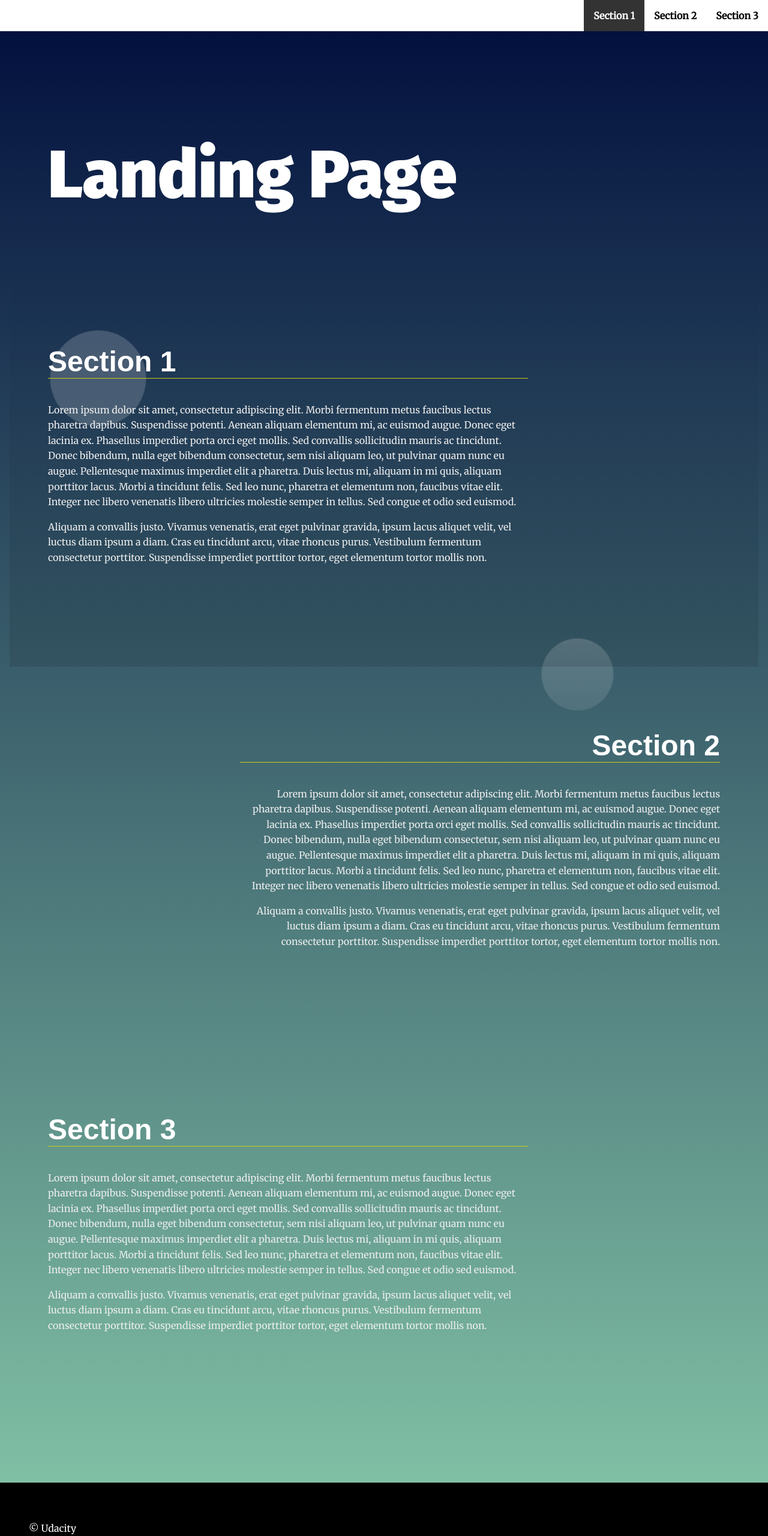
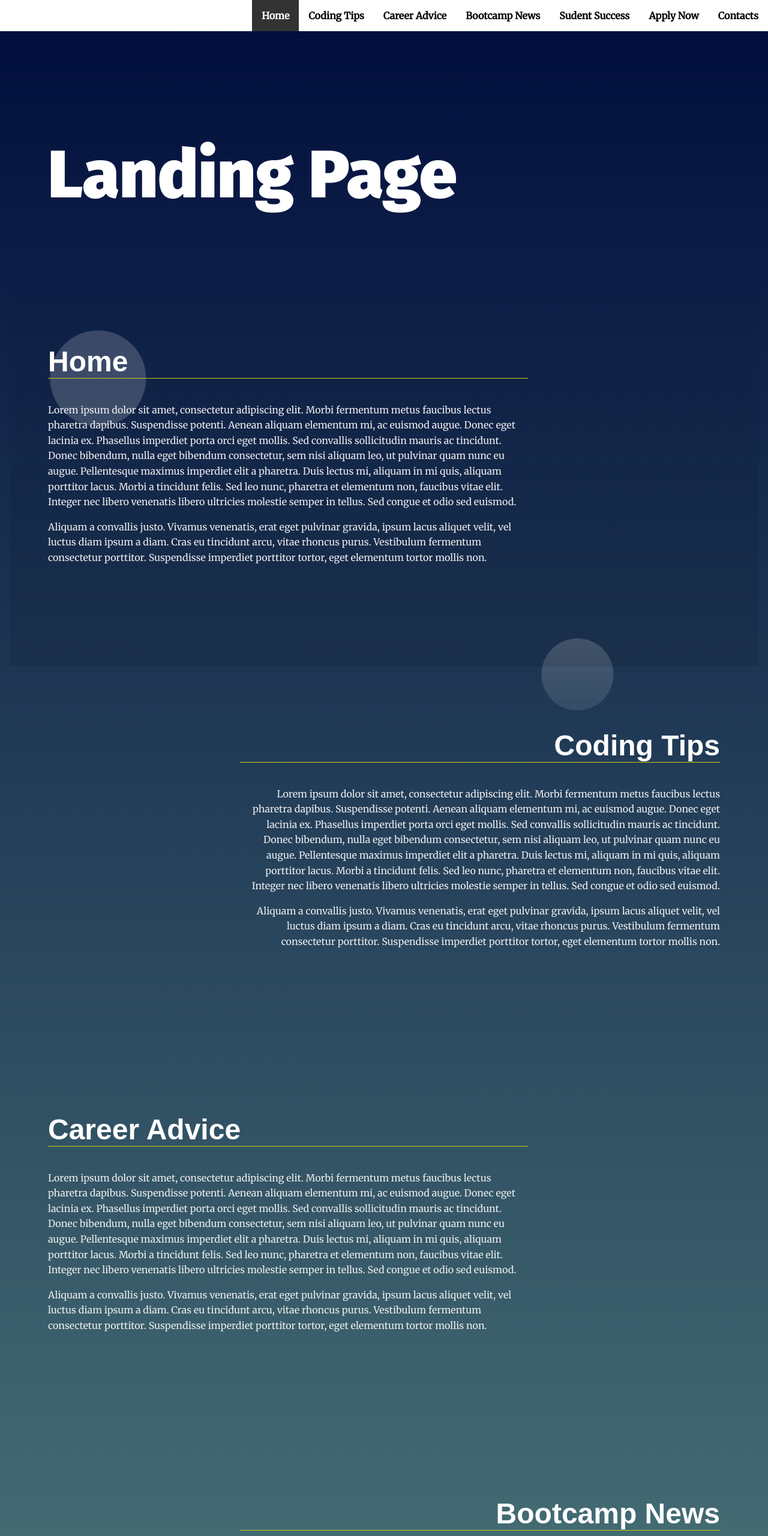
Before and after one commit to luca-borrione/webnd-project2-landing-page, a website: page index.html in a window 1280 px wide. Shown: the top 2560 px of the page at 60% size. Drawn offline with Linux system fonts and the light colour scheme.

Commit message:
feat: adding 4 more sections as per project rubric

```diff
--- a/index.html
+++ b/index.html
@@ -27,25 +27,57 @@
       a data attribute that will populate the li node.
       Adding more sections will automatically populate nav.
       The first section is set to active class by default -->
-      <section id="section1" data-nav="Section 1">
+      <section id="section-home" data-nav="Home">
         <div class="landing__container">
-          <h2>Section 1</h2>
+          <h2>Home</h2>
           <p>Lorem ipsum dolor sit amet, consectetur adipiscing elit. Morbi fermentum metus faucibus lectus pharetra dapibus. Suspendisse potenti. Aenean aliquam elementum mi, ac euismod augue. Donec eget lacinia ex. Phasellus imperdiet porta orci eget mollis. Sed convallis sollicitudin mauris ac tincidunt. Donec bibendum, nulla eget bibendum consectetur, sem nisi aliquam leo, ut pulvinar quam nunc eu augue. Pellentesque maximus imperdiet elit a pharetra. Duis lectus mi, aliquam in mi quis, aliquam porttitor lacus. Morbi a tincidunt felis. Sed leo nunc, pharetra et elementum non, faucibus vitae elit. Integer nec libero venenatis libero ultricies molestie semper in tellus. Sed congue et odio sed euismod.</p>
 
           <p>Aliquam a convallis justo. Vivamus venenatis, erat eget pulvinar gravida, ipsum lacus aliquet velit, vel luctus diam ipsum a diam. Cras eu tincidunt arcu, vitae rhoncus purus. Vestibulum fermentum consectetur porttitor. Suspendisse imperdiet porttitor tortor, eget elementum tortor mollis non.</p>
         </div>
       </section>
-      <section id="section2" data-nav="Section 2">
+      <section id="section-coding-tips" data-nav="Coding Tips">
         <div class="landing__container">
-          <h2>Section 2</h2>
+          <h2>Coding Tips</h2>
           <p>Lorem ipsum dolor sit amet, consectetur adipiscing elit. Morbi fermentum metus faucibus lectus pharetra dapibus. Suspendisse potenti. Aenean aliquam elementum mi, ac euismod augue. Donec eget lacinia ex. Phasellus imperdiet porta orci eget mollis. Sed convallis sollicitudin mauris ac tincidunt. Donec bibendum, nulla eget bibendum consectetur, sem nisi aliquam leo, ut pulvinar quam nunc eu augue. Pellentesque maximus imperdiet elit a pharetra. Duis lectus mi, aliquam in mi quis, aliquam porttitor lacus. Morbi a tincidunt felis. Sed leo nunc, pharetra et elementum non, faucibus vitae elit. Integer nec libero venenatis libero ultricies molestie semper in tellus. Sed congue et odio sed euismod.</p>
 
           <p>Aliquam a convallis justo. Vivamus venenatis, erat eget pulvinar gravida, ipsum lacus aliquet velit, vel luctus diam ipsum a diam. Cras eu tincidunt arcu, vitae rhoncus purus. Vestibulum fermentum consectetur porttitor. Suspendisse imperdiet porttitor tortor, eget elementum tortor mollis non.</p>
         </div>
       </section>
-      <section id="section3" data-nav="Section 3">
+      <section id="section-career-advice" data-nav="Career Advice">
         <div class="landing__container">
-          <h2>Section 3</h2>
+          <h2>Career Advice</h2>
+          <p>Lorem ipsum dolor sit amet, consectetur adipiscing elit. Morbi fermentum metus faucibus lectus pharetra dapibus. Suspendisse potenti. Aenean aliquam elementum mi, ac euismod augue. Donec eget lacinia ex. Phasellus imperdiet porta orci eget mollis. Sed convallis sollicitudin mauris ac tincidunt. Donec bibendum, nulla eget bibendum consectetur, sem nisi aliquam leo, ut pulvinar quam nunc eu augue. Pellentesque maximus imperdiet elit a pharetra. Duis lectus mi, aliquam in mi quis, aliquam porttitor lacus. Morbi a tincidunt felis. Sed leo nunc, pharetra et elementum non, faucibus vitae elit. Integer nec libero venenatis libero ultricies molestie semper in tellus. Sed congue et odio sed euismod.</p>
+
+          <p>Aliquam a convallis justo. Vivamus venenatis, erat eget pulvinar gravida, ipsum lacus aliquet velit, vel luctus diam ipsum a diam. Cras eu tincidunt arcu, vitae rhoncus purus. Vestibulum fermentum consectetur porttitor. Suspendisse imperdiet porttitor tortor, eget elementum tortor mollis non.</p>
+        </div>
+      </section>
+      <section id="section-bootcamp-news" data-nav="Bootcamp News">
+        <div class="landing__container">
+          <h2>Bootcamp News</h2>
+          <p>Lorem ipsum dolor sit amet, consectetur adipiscing elit. Morbi fermentum metus faucibus lectus pharetra dapibus. Suspendisse potenti. Aenean aliquam elementum mi, ac euismod augue. Donec eget lacinia ex. Phasellus imperdiet porta orci eget mollis. Sed convallis sollicitudin mauris ac tincidunt. Donec bibendum, nulla eget bibendum consectetur, sem nisi aliquam leo, ut pulvinar quam nunc eu augue. Pellentesque maximus imperdiet elit a pharetra. Duis lectus mi, aliquam in mi quis, aliquam porttitor lacus. Morbi a tincidunt felis. Sed leo nunc, pharetra et elementum non, faucibus vitae elit. Integer nec libero venenatis libero ultricies molestie semper in tellus. Sed congue et odio sed euismod.</p>
+
+          <p>Aliquam a convallis justo. Vivamus venenatis, erat eget pulvinar gravida, ipsum lacus aliquet velit, vel luctus diam ipsum a diam. Cras eu tincidunt arcu, vitae rhoncus purus. Vestibulum fermentum consectetur porttitor. Suspendisse imperdiet porttitor tortor, eget elementum tortor mollis non.</p>
+        </div>
+      </section>
+      <section id="section-student-success" data-nav="Sudent Success">
+        <div class="landing__container">
+          <h2>Sudent Success</h2>
+          <p>Lorem ipsum dolor sit amet, consectetur adipiscing elit. Morbi fermentum metus faucibus lectus pharetra dapibus. Suspendisse potenti. Aenean aliquam elementum mi, ac euismod augue. Donec eget lacinia ex. Phasellus imperdiet porta orci eget mollis. Sed convallis sollicitudin mauris ac tincidunt. Donec bibendum, nulla eget bibendum consectetur, sem nisi aliquam leo, ut pulvinar quam nunc eu augue. Pellentesque maximus imperdiet elit a pharetra. Duis lectus mi, aliquam in mi quis, aliquam porttitor lacus. Morbi a tincidunt felis. Sed leo nunc, pharetra et elementum non, faucibus vitae elit. Integer nec libero venenatis libero ultricies molestie semper in tellus. Sed congue et odio sed euismod.</p>
+
+          <p>Aliquam a convallis justo. Vivamus venenatis, erat eget pulvinar gravida, ipsum lacus aliquet velit, vel luctus diam ipsum a diam. Cras eu tincidunt arcu, vitae rhoncus purus. Vestibulum fermentum consectetur porttitor. Suspendisse imperdiet porttitor tortor, eget elementum tortor mollis non.</p>
+        </div>
+      </section>
+      <section id="section-apply-now" data-nav="Apply Now">
+        <div class="landing__container">
+          <h2>Apply Now</h2>
+          <p>Lorem ipsum dolor sit amet, consectetur adipiscing elit. Morbi fermentum metus faucibus lectus pharetra dapibus. Suspendisse potenti. Aenean aliquam elementum mi, ac euismod augue. Donec eget lacinia ex. Phasellus imperdiet porta orci eget mollis. Sed convallis sollicitudin mauris ac tincidunt. Donec bibendum, nulla eget bibendum consectetur, sem nisi aliquam leo, ut pulvinar quam nunc eu augue. Pellentesque maximus imperdiet elit a pharetra. Duis lectus mi, aliquam in mi quis, aliquam porttitor lacus. Morbi a tincidunt felis. Sed leo nunc, pharetra et elementum non, faucibus vitae elit. Integer nec libero venenatis libero ultricies molestie semper in tellus. Sed congue et odio sed euismod.</p>
+
+          <p>Aliquam a convallis justo. Vivamus venenatis, erat eget pulvinar gravida, ipsum lacus aliquet velit, vel luctus diam ipsum a diam. Cras eu tincidunt arcu, vitae rhoncus purus. Vestibulum fermentum consectetur porttitor. Suspendisse imperdiet porttitor tortor, eget elementum tortor mollis non.</p>
+        </div>
+      </section>
+      <section id="section-contacts" data-nav="Contacts">
+        <div class="landing__container">
+          <h2>Contacts</h2>
           <p>Lorem ipsum dolor sit amet, consectetur adipiscing elit. Morbi fermentum metus faucibus lectus pharetra dapibus. Suspendisse potenti. Aenean aliquam elementum mi, ac euismod augue. Donec eget lacinia ex. Phasellus imperdiet porta orci eget mollis. Sed convallis sollicitudin mauris ac tincidunt. Donec bibendum, nulla eget bibendum consectetur, sem nisi aliquam leo, ut pulvinar quam nunc eu augue. Pellentesque maximus imperdiet elit a pharetra. Duis lectus mi, aliquam in mi quis, aliquam porttitor lacus. Morbi a tincidunt felis. Sed leo nunc, pharetra et elementum non, faucibus vitae elit. Integer nec libero venenatis libero ultricies molestie semper in tellus. Sed congue et odio sed euismod.</p>
 
           <p>Aliquam a convallis justo. Vivamus venenatis, erat eget pulvinar gravida, ipsum lacus aliquet velit, vel luctus diam ipsum a diam. Cras eu tincidunt arcu, vitae rhoncus purus. Vestibulum fermentum consectetur porttitor. Suspendisse imperdiet porttitor tortor, eget elementum tortor mollis non.</p>
```
